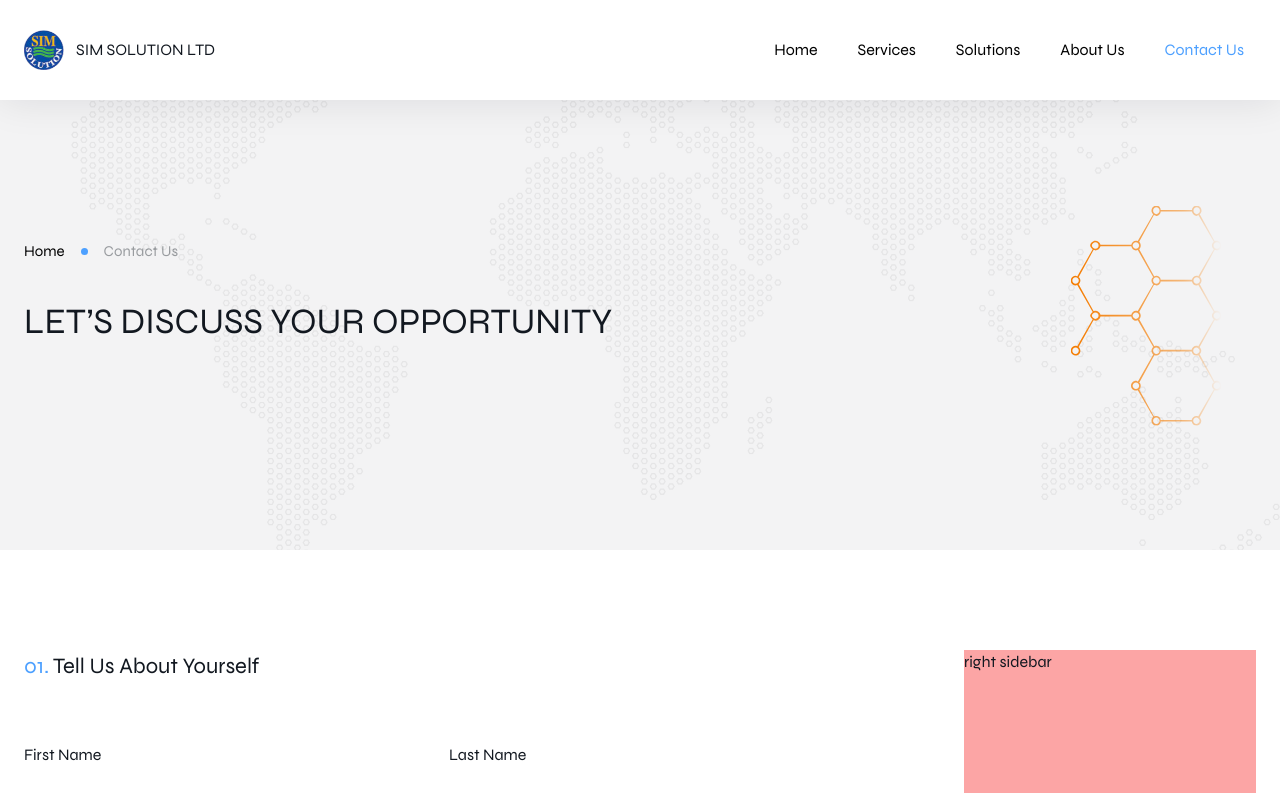
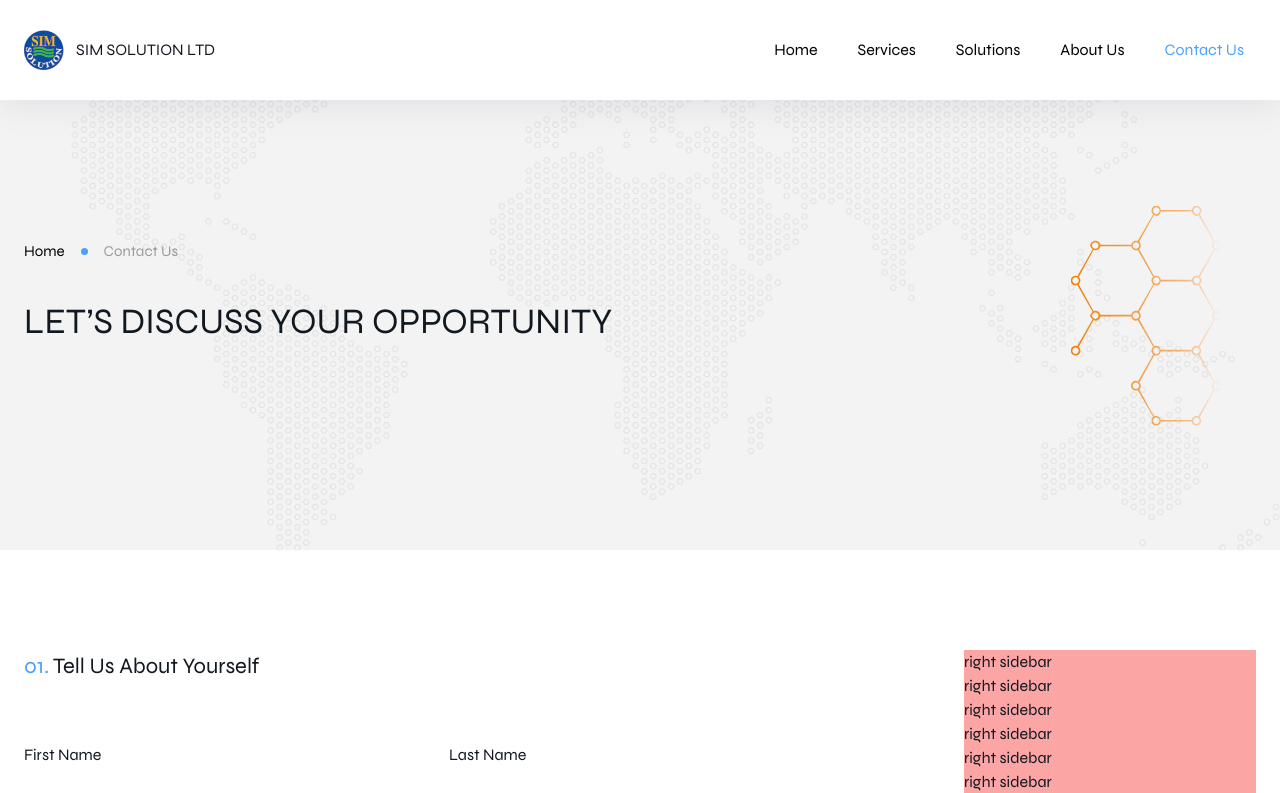
Before and after one commit to totauhid/simsolution, a Next.js app: page /contact-us in a window 1280 px wide. Shown: the top 793 px of the page. Built offline with nearby package versions, Linux system fonts and the light colour scheme.

Commit message:
remove lines

```diff
--- a/app/(routes)/contact-us/page.tsx
+++ b/app/(routes)/contact-us/page.tsx
@@ -97,6 +97,11 @@ const ContactUs: NextPage<Props> = ({}) => {
 
             <div className="max-w-[292px] w-full bg-red-300">
               <h2>right sidebar</h2>
+              <h2>right sidebar</h2>
+              <h2>right sidebar</h2>
+              <h2>right sidebar</h2>
+              <h2>right sidebar</h2>
+              <h2>right sidebar</h2>
             </div>
           </div>
         </Container>
```
